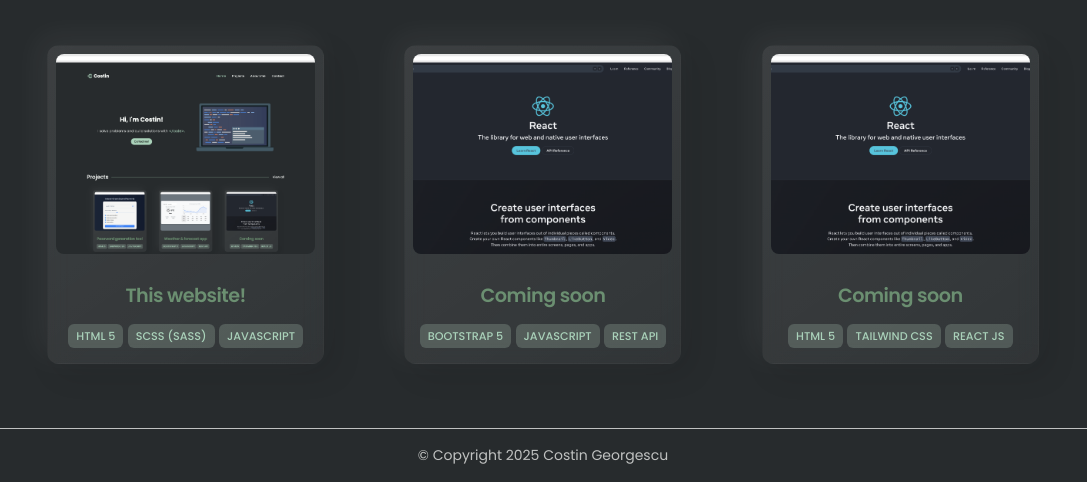
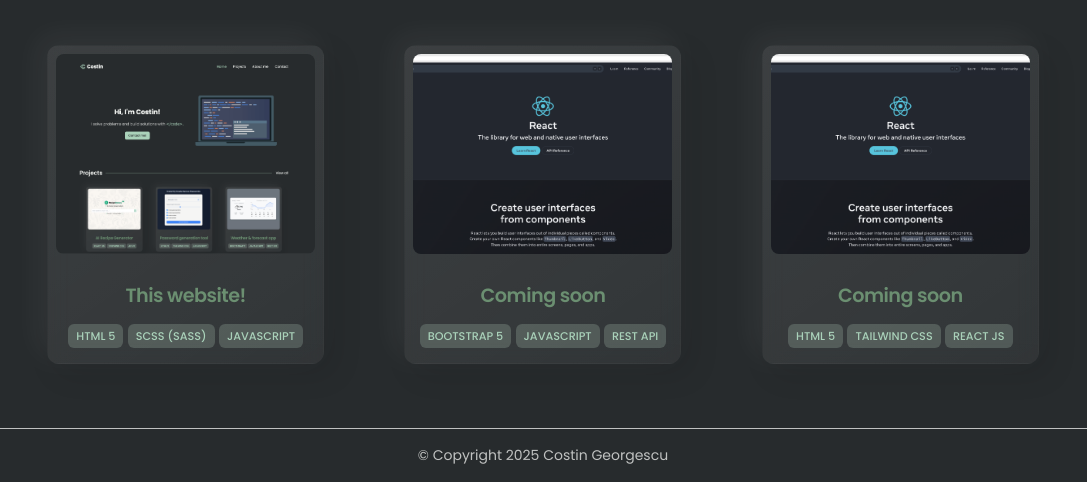
Before and after one commit to costin-georgescu/portfolio-website, a plain HTML site: page projects.html in a window 1280 px wide. Shown: the part 715-1197 px from the top of the page, without its empty margins (97-1184 px from the left). Drawn offline with Linux system fonts and the light colour scheme.

Commit message:
Updating personal portfolio screenshot.

```diff
--- a/projects.html
+++ b/projects.html
@@ -133,7 +133,7 @@
               <div class="project">
                 <div class="project-content">
                   <img
-                    src="./assets/portfolio-screenshot.png"
+                    src="./assets/portfolio-screenshot-2.png"
                     alt="Password Generator Screenshot"
                   />
                   <h3>This website!</h3>
```
Also changed, not shown: assets/portfolio-screenshot-2.png (added), 1 other file.
